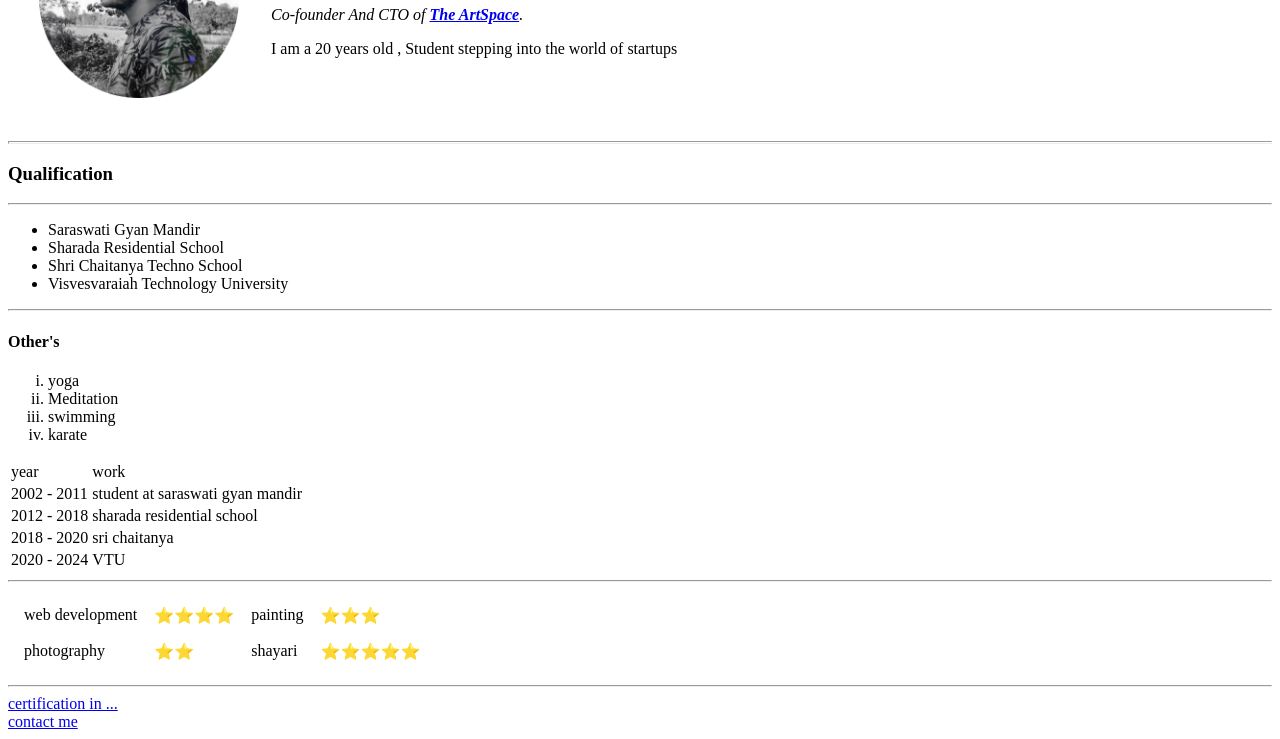
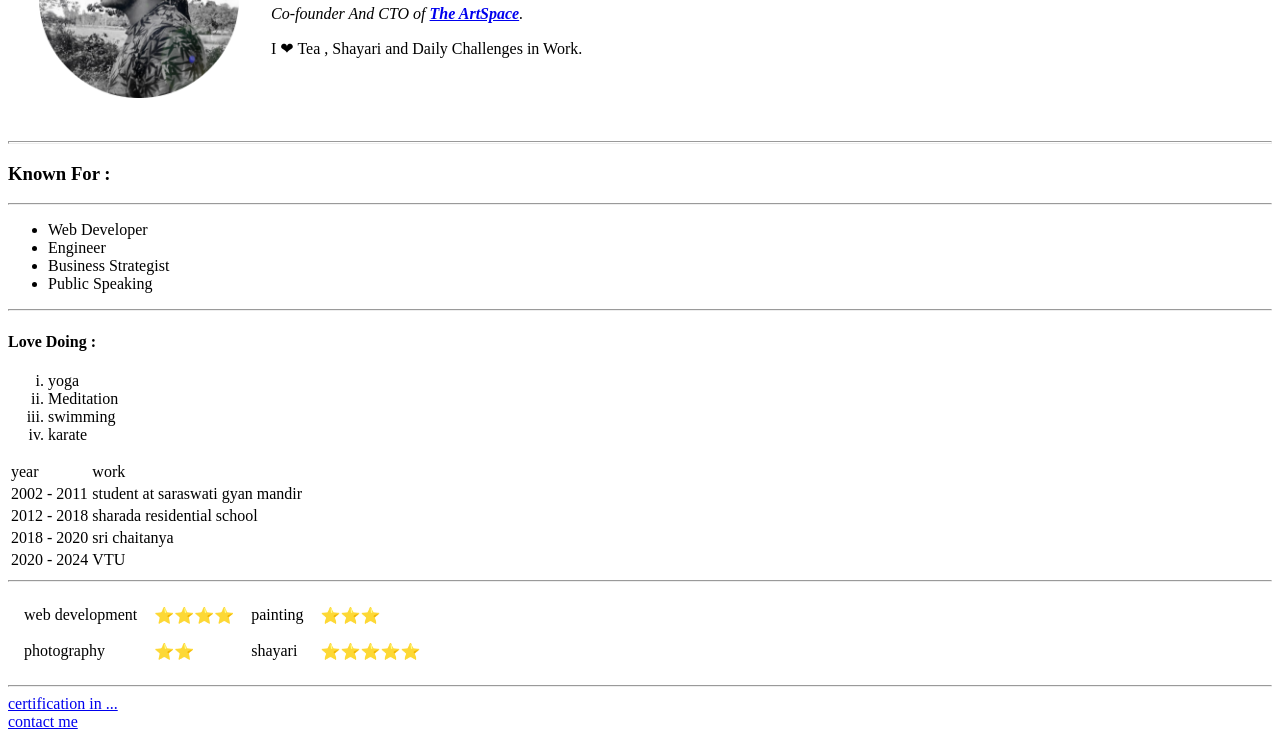
Before and after one commit to Pandey456/CV, a plain HTML site: page index.html in a window 1280 px wide. Shown: the part 141-880 px from the top of the page. Drawn offline with Linux system fonts and the light colour scheme.

Commit message:
Update index.html

```diff
--- a/index.html
+++ b/index.html
@@ -10,22 +10,22 @@
         <td><img src="rr.png" alt="Adarsh Pandey" height="200" width="200"> </td>
         <td> <h1>Adarsh Pandey</h1>
           <p><em>Co-founder And CTO of <strong><a href="https://theartspace.co.in"> The ArtSpace</a></strong>.</em></p>
-          <p>I am a 20 years old , Student stepping into the world of startups</p></td>
+          <p>I ❤ Tea , Shayari and Daily Challenges in Work.</p></td>
       </tr>
     </table>
 
 
   <hr size="3">
-  <h3><strong>Qualification</strong></h3>
+  <h3><strong>Known For :</strong></h3>
   <hr>
   <p>
     <ul>
-      <li> Saraswati Gyan Mandir</li>
-      <li> Sharada Residential School</li>
-      <li>Shri Chaitanya Techno School</li>
-      <li>Visvesvaraiah Technology University</li>
+      <li> Web Developer</li>
+      <li> Engineer</li>
+      <li>Business Strategist </li>
+      <li> Public Speaking</li>
     </ul>
-    <hr><h4>Other's</h4>
+    <hr><h4>Love Doing :</h4>
     <ol type="i">
       <li> yoga</li>
       <li> Meditation</li>
```
